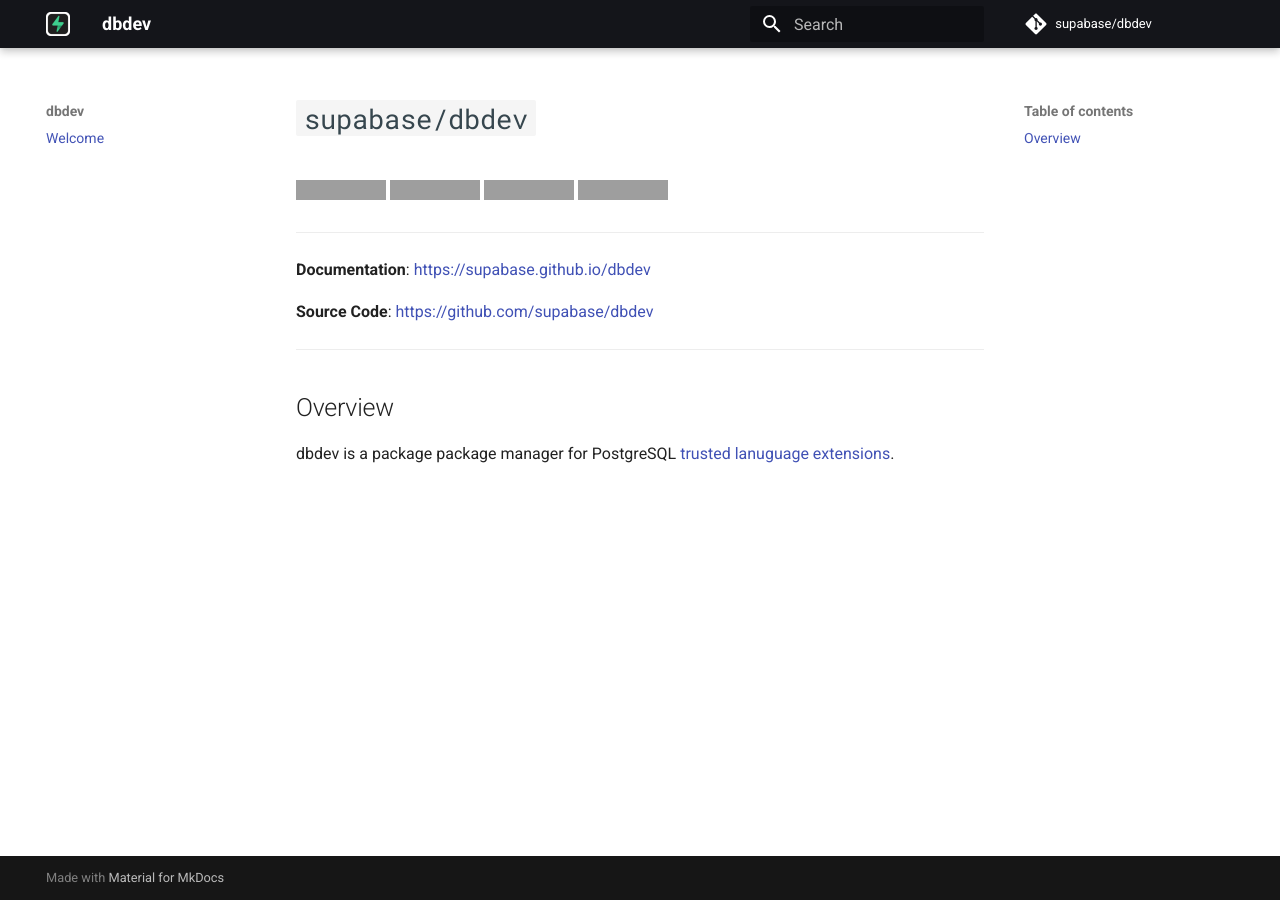
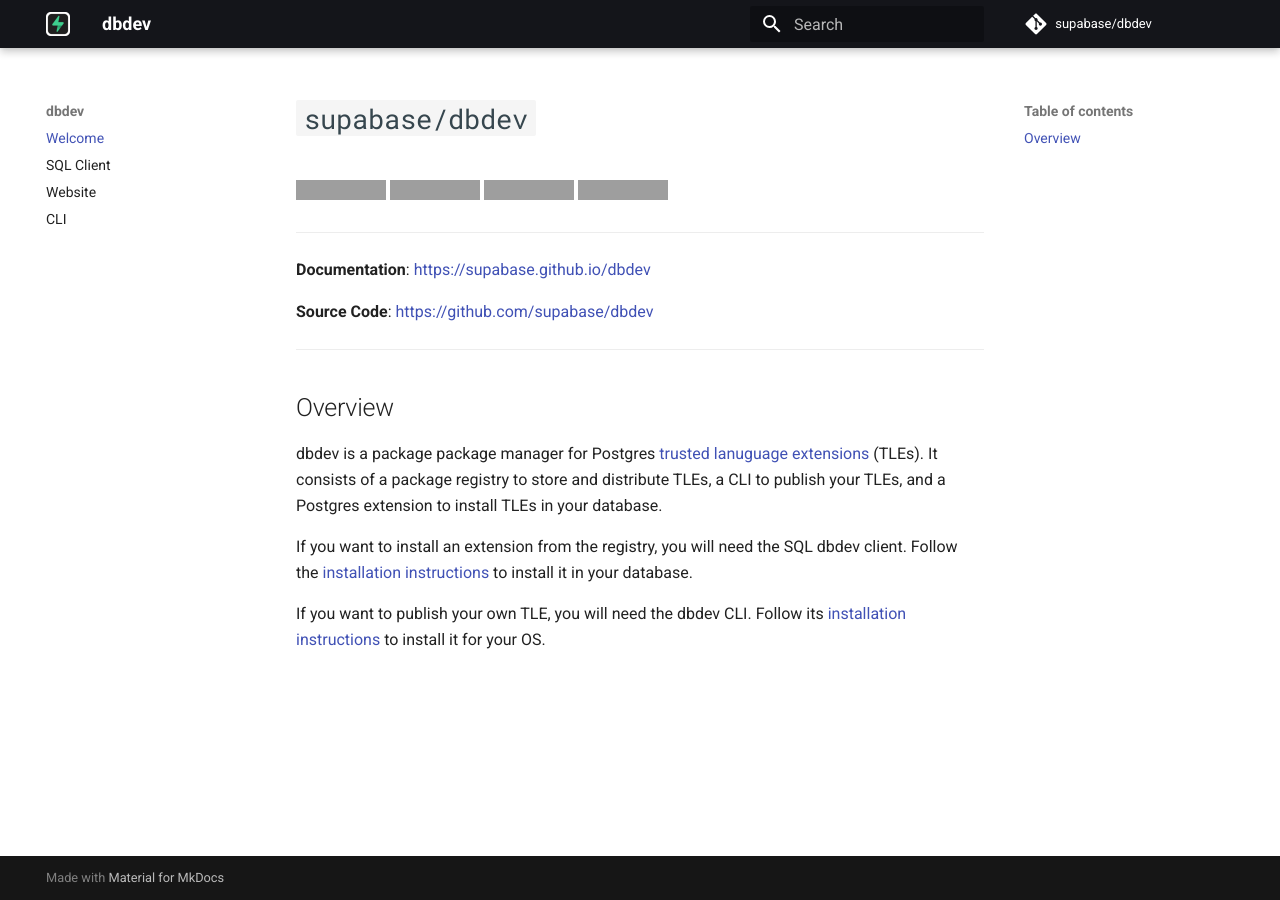
Before and after one commit to supabase/dbdev, an MkDocs documentation site: the page built from docs/index.md, in a window 1280 px wide. Built offline with MkDocs 1.6.1 and Material for MkDocs 9.7.7, drawn with Linux system fonts in a browser that asks for light colours; comment, search, counter and statistics services are not loaded; grey boxes are pictures that could not be loaded.

Commit message:
add docs for sql client

```diff
--- a/docs/index.md
+++ b/docs/index.md
@@ -18,4 +18,8 @@
 
 ## Overview
 
-dbdev is a package package manager for PostgreSQL [trusted lanuguage extensions](https://github.com/aws/pg_tle).
+dbdev is a package package manager for Postgres [trusted lanuguage extensions](https://github.com/aws/pg_tle) (TLEs). It consists of a package registry to store and distribute TLEs, a CLI to publish your TLEs, and a Postgres extension to install TLEs in your database.
+
+If you want to install an extension from the registry, you will need the SQL dbdev client. Follow the [installation instructions](/dbdev/sql-client#installation) to install it in your database.
+
+If you want to publish your own TLE, you will need the dbdev CLI. Follow its [installation instructions](/dbdev/cli) to install it for your OS.
--- a/mkdocs.yaml
+++ b/mkdocs.yaml
@@ -7,6 +7,9 @@
 
 nav:
     - Welcome: 'index.md'
+    - SQL Client: 'sql-client.md'
+    - Website: 'website.md'
+    - CLI: 'cli.md'
 
 theme:
     name: 'material'
```
Also changed, not shown: docs/sql-client.md (added, +69 -0 lines), docs/cli.md (added), docs/website.md (added).
